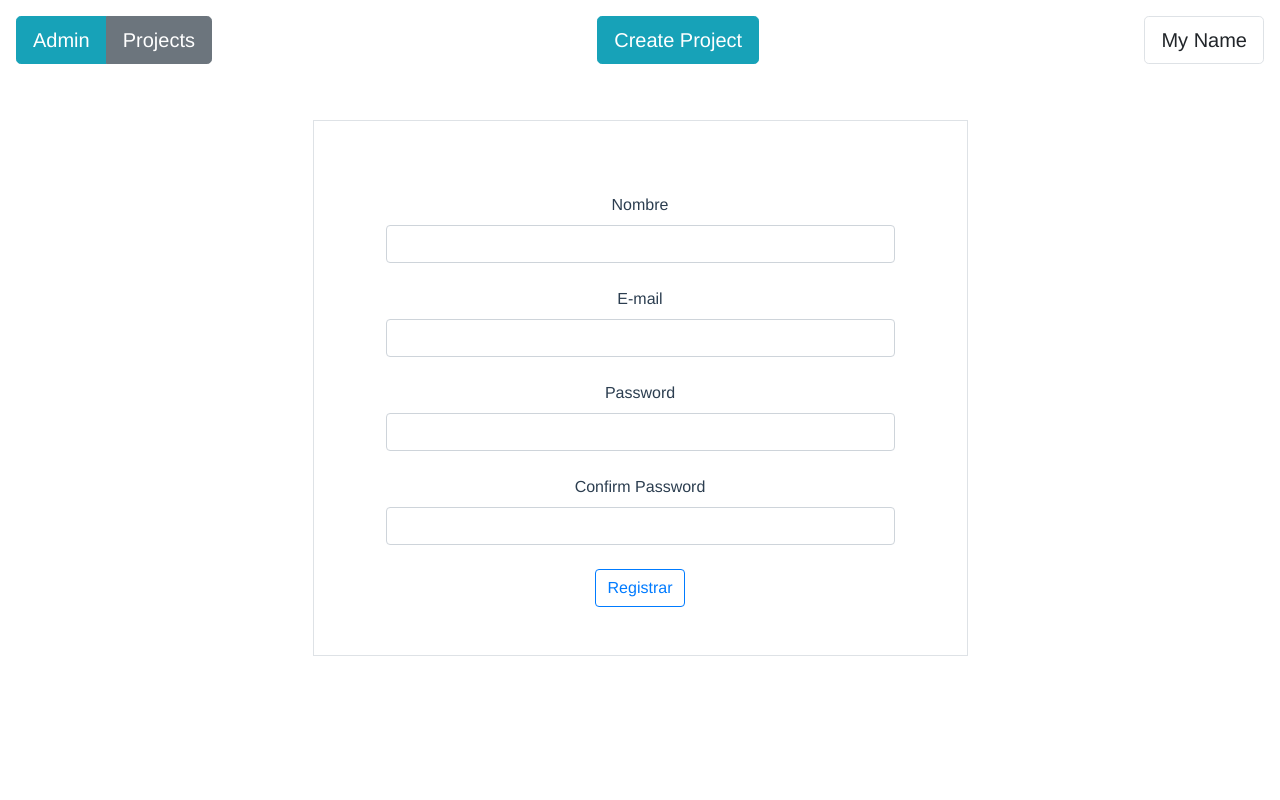
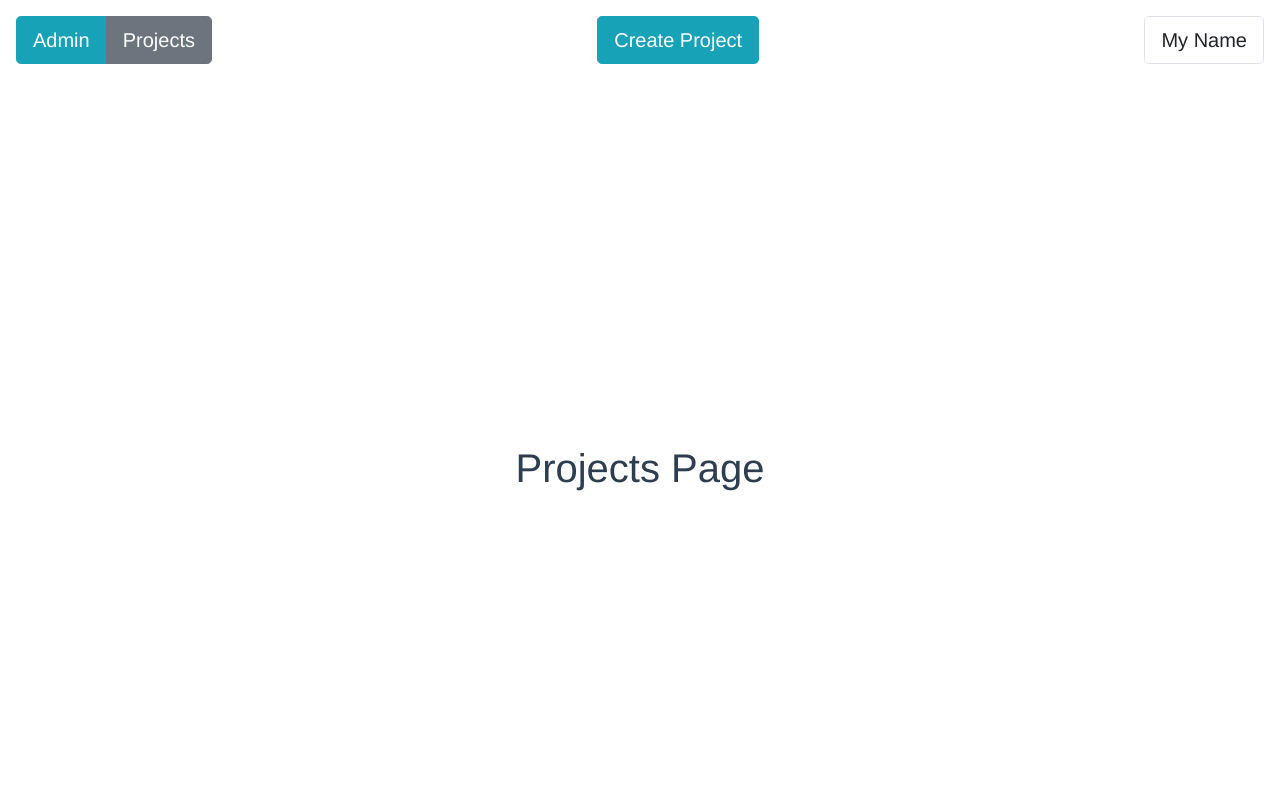
Before and after one commit to pedronieto84/vue-marzo-itacademy-project, a Vue app: page / in a window 1280 px wide. Shown: the top 800 px of the page. Built offline with nearby package versions, Linux system fonts and the light colour scheme.

Commit message:
corrección de posicionamiento de register

```diff
--- a/src/App.vue
+++ b/src/App.vue
@@ -1,7 +1,6 @@
 <template>
   <div id="app">
     <Navbar />
-    <Register />
     <!-- <div id="nav">
       <router-link to="/">Home</router-link> |
       <router-link to="/about">About</router-link>
@@ -12,11 +11,9 @@
 </template>
 <script>
 import Navbar from '@/components/Navbar.vue'
-import Register from '@/components/Register.vue'
 export default {
   components: {
-    Navbar,
-    Register
+    Navbar
   }
 }
 
```
